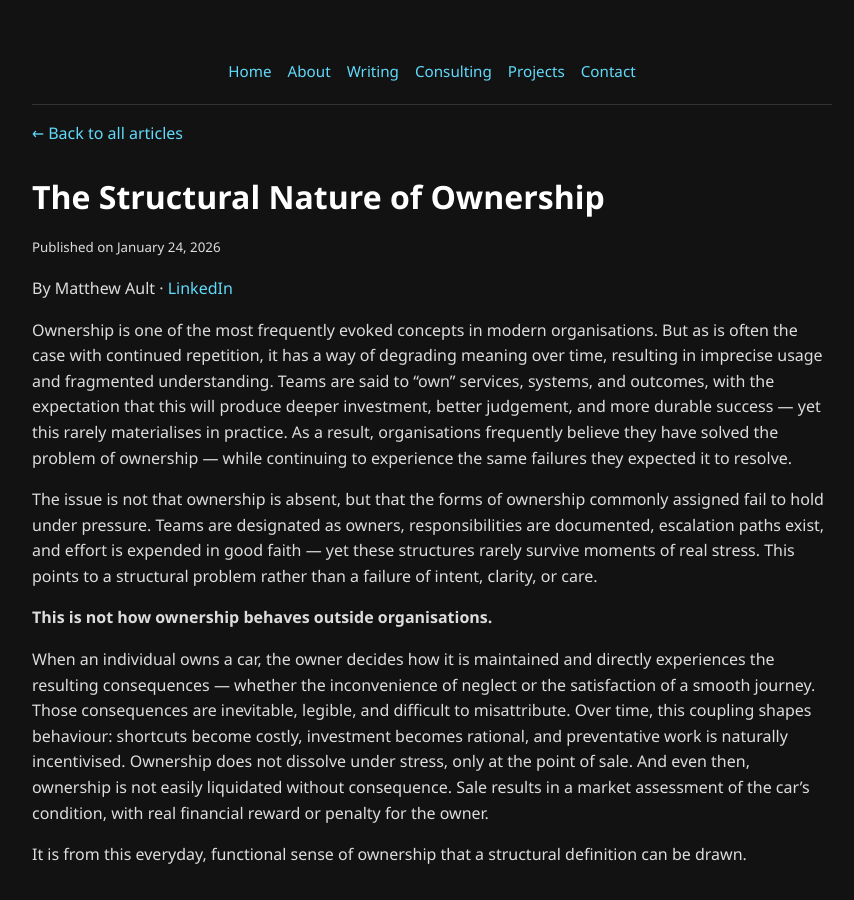
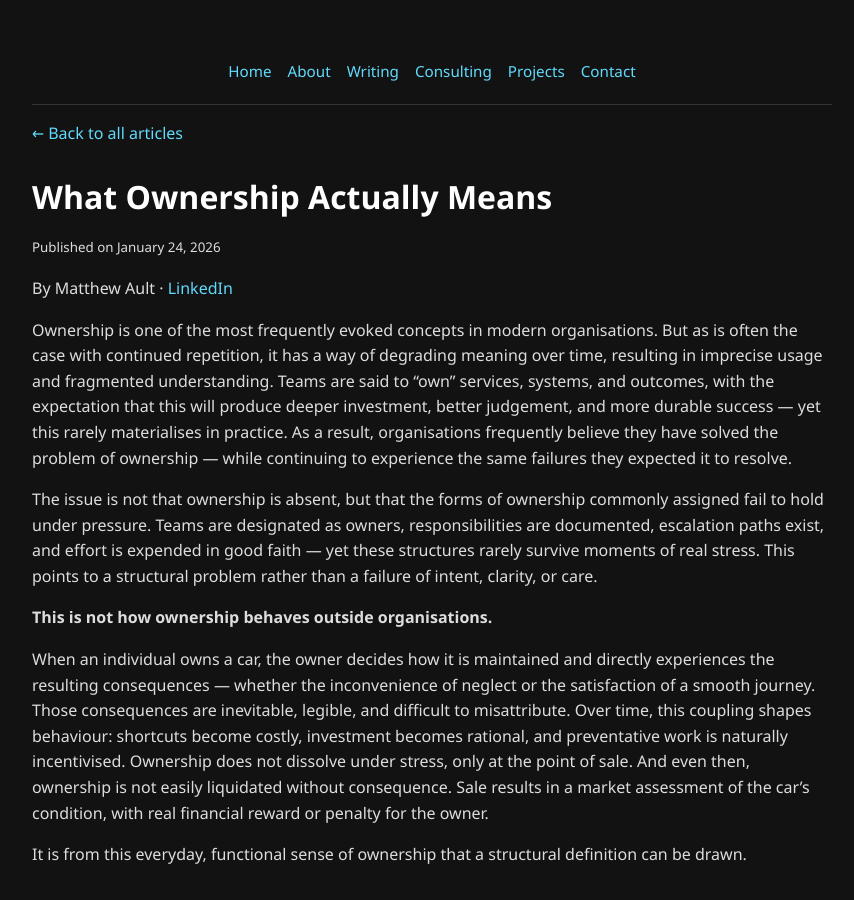
Before and after one commit to aultimus/foobarcat-homepage, a Jekyll site: the page built from _posts/2026-01-24-what-ownership-actually-means.md, in a window 1280 px wide and 900 px high. Shown: the whole window, without its empty margins (208-1062 px from the left). Built offline with Jekyll 4.4.1, drawn with Linux system fonts in a browser that asks for light colours.

Commit message:
rename first ownership essay to make it dovetail better with the second

```diff
--- a/_posts/2026-01-24-the-structural-nature-of-ownership.md
+++ b/_posts/2026-01-24-what-ownership-actually-means.md
@@ -1,6 +1,6 @@
 ---
 layout: post
-title: "The Structural Nature of Ownership"
+title: "What Ownership Actually Means"
 date: 2026-01-24
 ---
 
```
